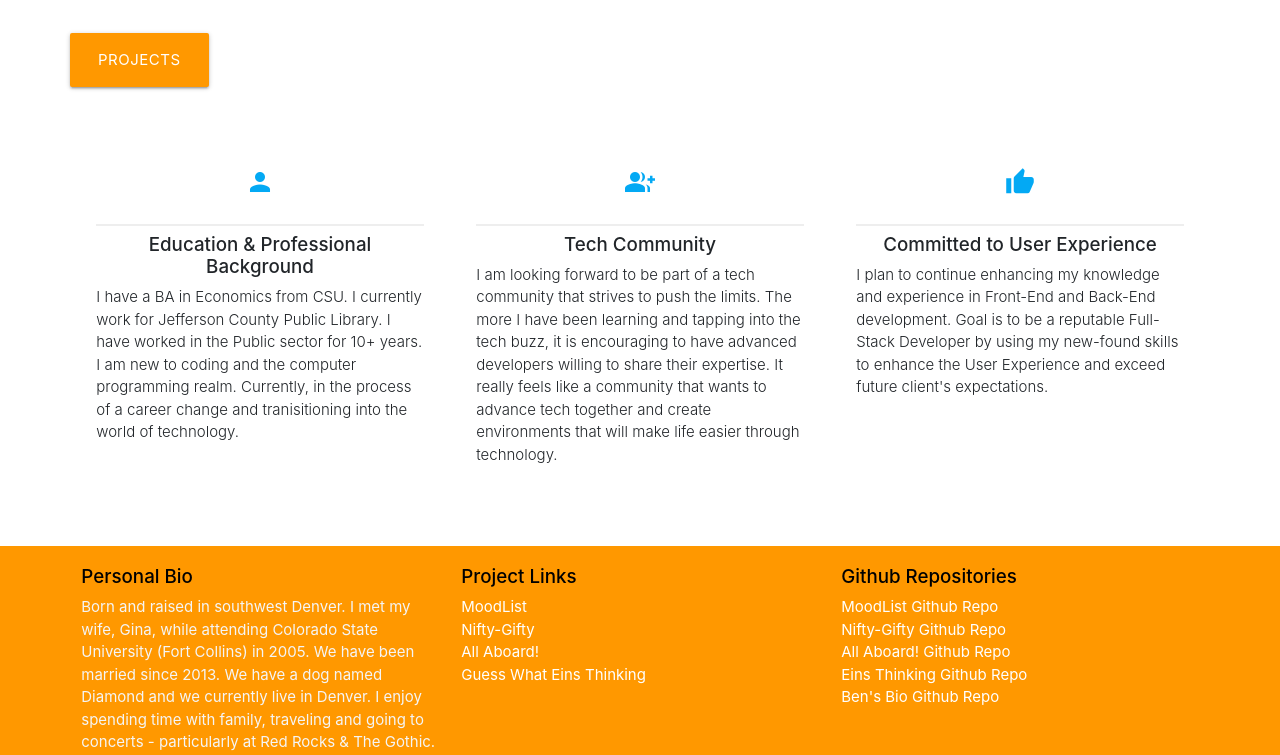
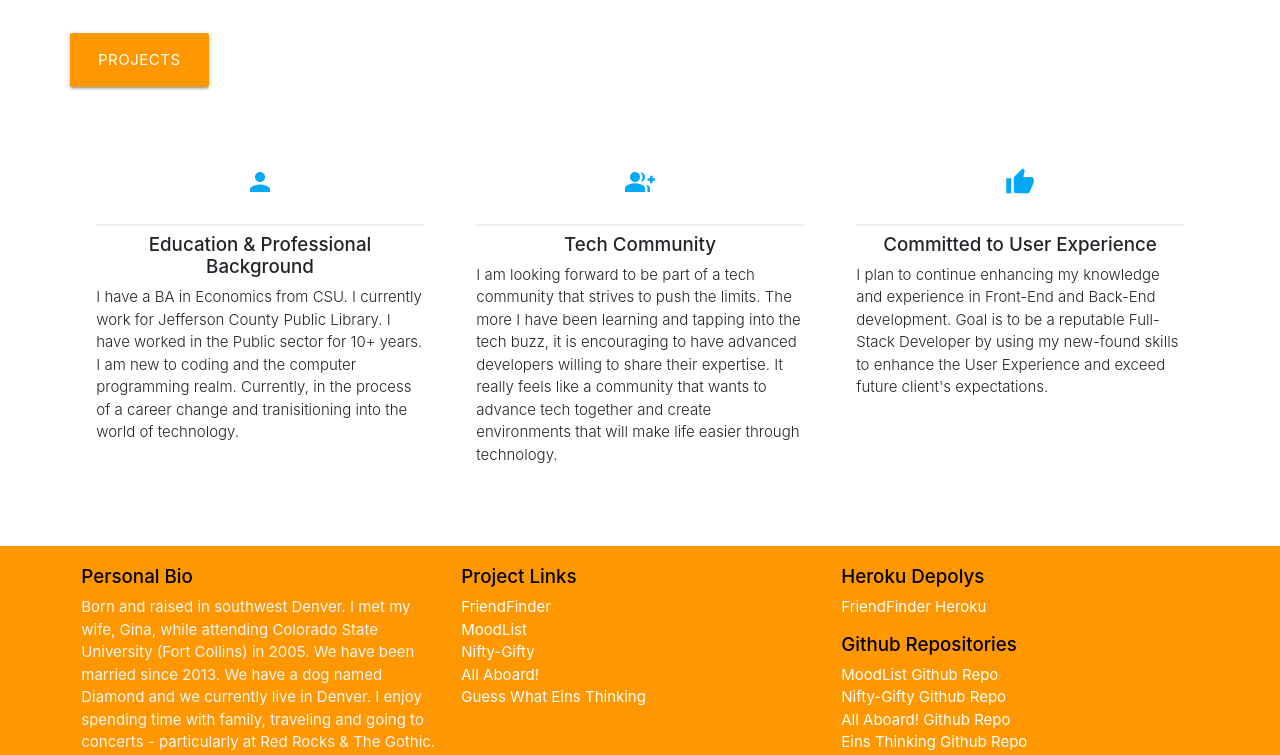
Before and after one commit to BVega03/BVega-BioPage, a plain HTML site: page index.html in a window 1280 px wide. Shown: the part 195-950 px from the top of the page. Drawn offline with nearby package versions, Linux system fonts and the light colour scheme.

Commit message:
added FriendFinder Heroku Deploy to index.html & portfolio.html, added FriendFinder.png to assets folder

```diff
--- a/index.html
+++ b/index.html
@@ -18,11 +18,13 @@
 <body>
   <nav class="light-blue lighten-1" role="navigation">
     <div class="nav-wrapper container"><a id="logo-container" href="index.html" class="brand-logo">Ben Vega</a>
-      <strong><ul class="right hide-on-med-and-down">
-        <li><a href="index.html">About</a></li>
-        <li><a href="portfolio.html">Portfolio</a></li>
-        <li><a href="contact.html">Contact</a></li>
-      </ul></strong>
+      <strong>
+        <ul class="right hide-on-med-and-down">
+          <li><a href="index.html">About</a></li>
+          <li><a href="portfolio.html">Portfolio</a></li>
+          <li><a href="contact.html">Contact</a></li>
+        </ul>
+      </strong>
 
       <ul id="nav-mobile" class="sidenav">
         <li><a href="index.html" target="_blank">About</a></li>
@@ -40,7 +42,7 @@
         <h5 class="header col s12 light"></h5>
       </div>
       <div class="row center">
-        <a href="portfolio.html" id="download-button" class="btn-large waves-effect waves-light orange"  target="_blank">Projects</a>
+        <a href="portfolio.html" id="download-button" class="btn-large waves-effect waves-light orange" target="_blank">Projects</a>
       </div>
       <br><br>
 
@@ -98,7 +100,9 @@
     <div class="container">
       <div class="row">
         <div class="col l6 s12">
-          <strong><h5 class="black-text">Personal Bio</h5></strong>
+          <strong>
+            <h5 class="black-text">Personal Bio</h5>
+          </strong>
           <p class="grey-text text-lighten-4">Born and raised in southwest Denver. I met my wife, Gina, while attending
             Colorado State University (Fort Collins) in 2005.
             We have
@@ -113,22 +117,41 @@
 
         </div>
         <div class="col l3 s12">
-          <strong><h5 class="black-text">Project Links</h5></strong>
+          <strong>
+            <h5 class="black-text">Project Links</h5>
+          </strong>
           <ul>
+            <li><a class="white-text" href="
+              https://guarded-plateau-48338.herokuapp.com/" target="_blank">FriendFinder</a></li>
             <li><a class="white-text" href="https://zavanesova.github.io/GroupProject1/" target="_blank">MoodList</a></li>
             <li><a class="white-text" href="https://bvega03.github.io/GifTastic/" target="_blank">Nifty-Gifty</a></li>
             <li><a class="white-text" href="https://bvega03.github.io/Train_HW/" target="_blank">All Aboard!</a></li>
-            <li><a class="white-text" href="https://bvega03.github.io/Psychic-Game/" target="_blank">Guess What Eins Thinking</a></li>
+            <li><a class="white-text" href="https://bvega03.github.io/Psychic-Game/" target="_blank">Guess What Eins
+                Thinking</a></li>
           </ul>
         </div>
         <div class="col l3 s12">
-          <strong><h5 class="black-text">Github Repositories</h5></strong>
+          <strong>
+            <h5 class="black-text">Heroku Depolys</h5>
+          </strong>
           <ul>
-            <li><a class="white-text" href="https://github.com/zavanesova/GroupProject1" target="_blank">MoodList Github Repo</a></li>
-            <li><a class="white-text" href="https://github.com/BVega03/GifTastic" target="_blank">Nifty-Gifty Github Repo</a></li>
-            <li><a class="white-text" href="https://github.com/BVega03/Train_HW" target="_blank">All Aboard! Github Repo</a></li>
-            <li><a class="white-text" href="https://github.com/BVega03/Psychic-Game" target="_blank">Eins Thinking Github Repo</a></li>
-            <li><a class="white-text" href="https://github.com/BVega03/BVega-Bio-Page" target="_blank">Ben's Bio Github Repo</a></li>
+            <li><a class="white-text" href="https://guarded-plateau-48338.herokuapp.com/" target="_blank">FriendFinder
+                Heroku</a></li>
+          </ul>
+          <strong>
+            <h5 class="black-text">Github Repositories</h5>
+          </strong>
+          <ul>
+            <li><a class="white-text" href="https://github.com/zavanesova/GroupProject1" target="_blank">MoodList
+                Github Repo</a></li>
+            <li><a class="white-text" href="https://github.com/BVega03/GifTastic" target="_blank">Nifty-Gifty Github
+                Repo</a></li>
+            <li><a class="white-text" href="https://github.com/BVega03/Train_HW" target="_blank">All Aboard! Github
+                Repo</a></li>
+            <li><a class="white-text" href="https://github.com/BVega03/Psychic-Game" target="_blank">Eins Thinking
+                Github Repo</a></li>
+            <li><a class="white-text" href="https://github.com/BVega03/BVega-Bio-Page" target="_blank">Ben's Bio Github
+                Repo</a></li>
           </ul>
         </div>
       </div>
```
Also changed, not shown: portfolio.html (+14 -0 lines), assets/images/FriendFinder.png (added), 2 other files.
